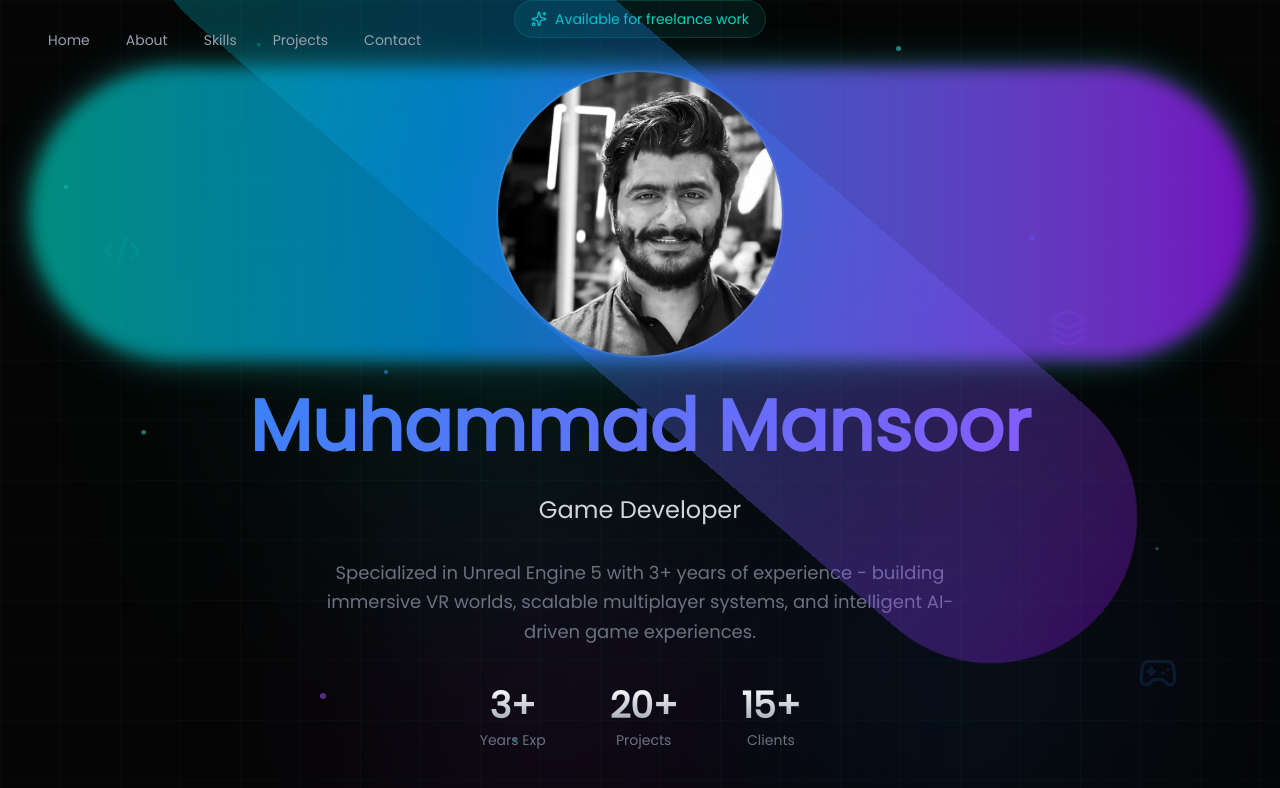
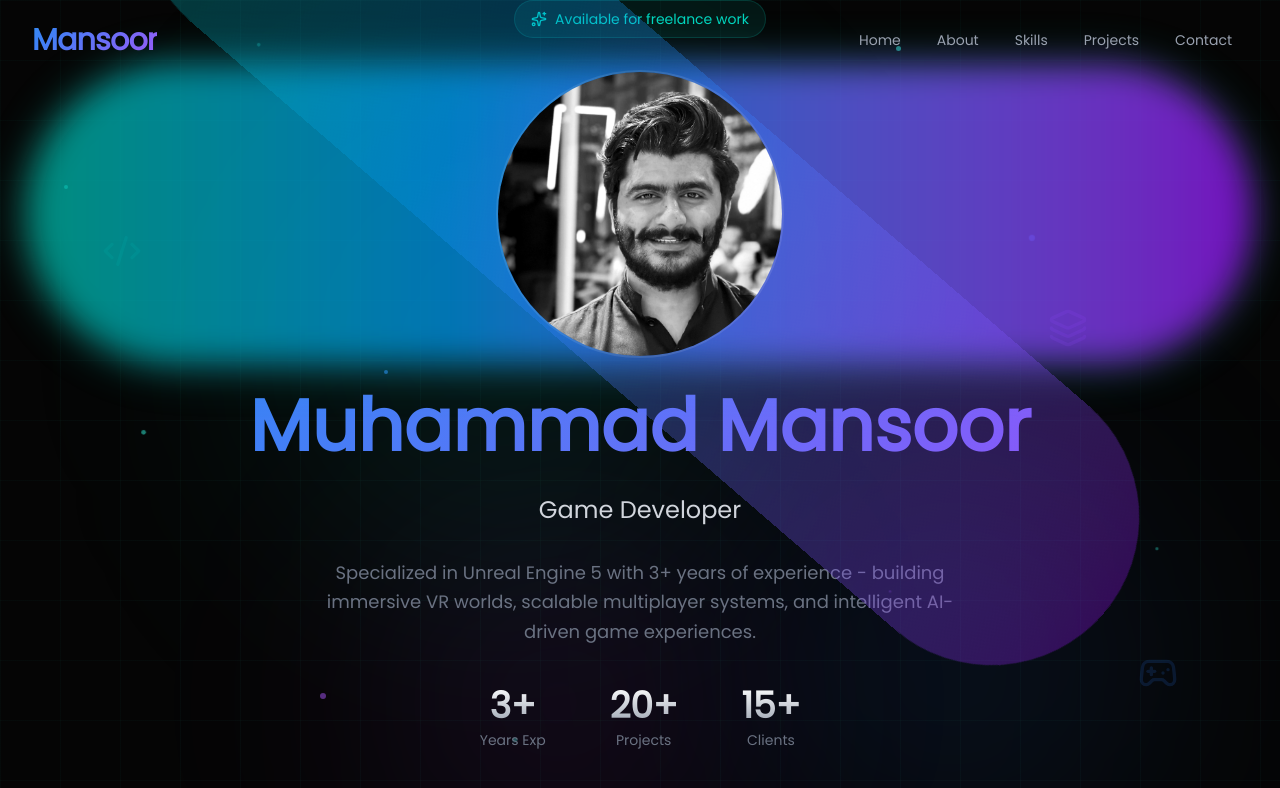
Before and after one commit to Mansoor1619/MansoorPortfolioWebsite, a React (Vite) app: page / in a window 1280 px wide. Shown: the top 788 px of the page. Built offline with nearby package versions, Linux system fonts and the light colour scheme.

Commit message:
Revert "Remove navbar branding, tighten profile image glow border"
This reverts commit af5d3d0f21268fd404168a922bee1de996081248.

```diff
--- a/src/components/Hero.tsx
+++ b/src/components/Hero.tsx
@@ -100,8 +100,8 @@ const Hero: React.FC = () => {
 
           {/* Profile Image */}
           <div className="mb-8 relative flex justify-center">
-            <div className="absolute -inset-0.5 bg-gradient-to-r from-teal-500 via-blue-500 to-purple-600 rounded-full blur opacity-75 animate-glow-pulse"></div>
-            <div className="absolute -inset-0.5 bg-gradient-to-r from-teal-500 via-blue-500 to-purple-600 rounded-full animate-spin opacity-30" style={{ animationDuration: '6s' }}></div>
+            <div className="absolute -inset-1 bg-gradient-to-r from-teal-500 via-blue-500 to-purple-600 rounded-full blur-lg opacity-75 animate-glow-pulse"></div>
+            <div className="absolute -inset-1 bg-gradient-to-r from-teal-500 via-blue-500 to-purple-600 rounded-full animate-spin opacity-30" style={{ animationDuration: '6s' }}></div>
             <img
               src={personalData.avatar}
               alt={personalData.name}
--- a/src/components/Navbar.tsx
+++ b/src/components/Navbar.tsx
@@ -29,6 +29,12 @@ const Navbar: React.FC = () => {
     }`}>
       <div className="max-w-7xl mx-auto px-4 sm:px-6 lg:px-8">
         <div className="flex items-center justify-between h-16 md:h-20">
+          <div className="flex-shrink-0 group">
+            <h1 className="text-2xl md:text-3xl font-bold gradient-text tracking-tight">
+              Mansoor
+            </h1>
+          </div>
+
           <div className="hidden md:flex items-center gap-1">
             {navLinks.map((link) => (
               <a
```
